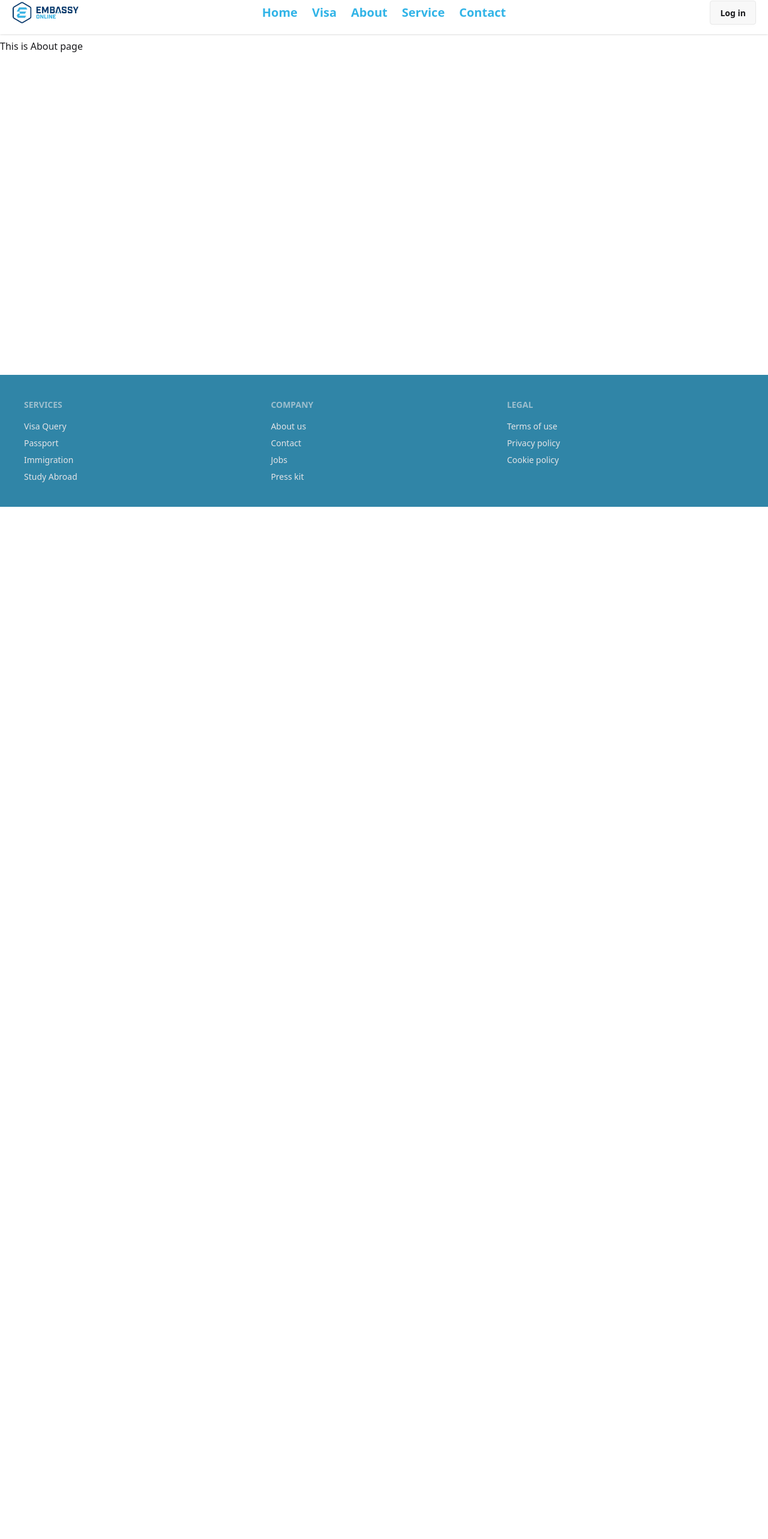
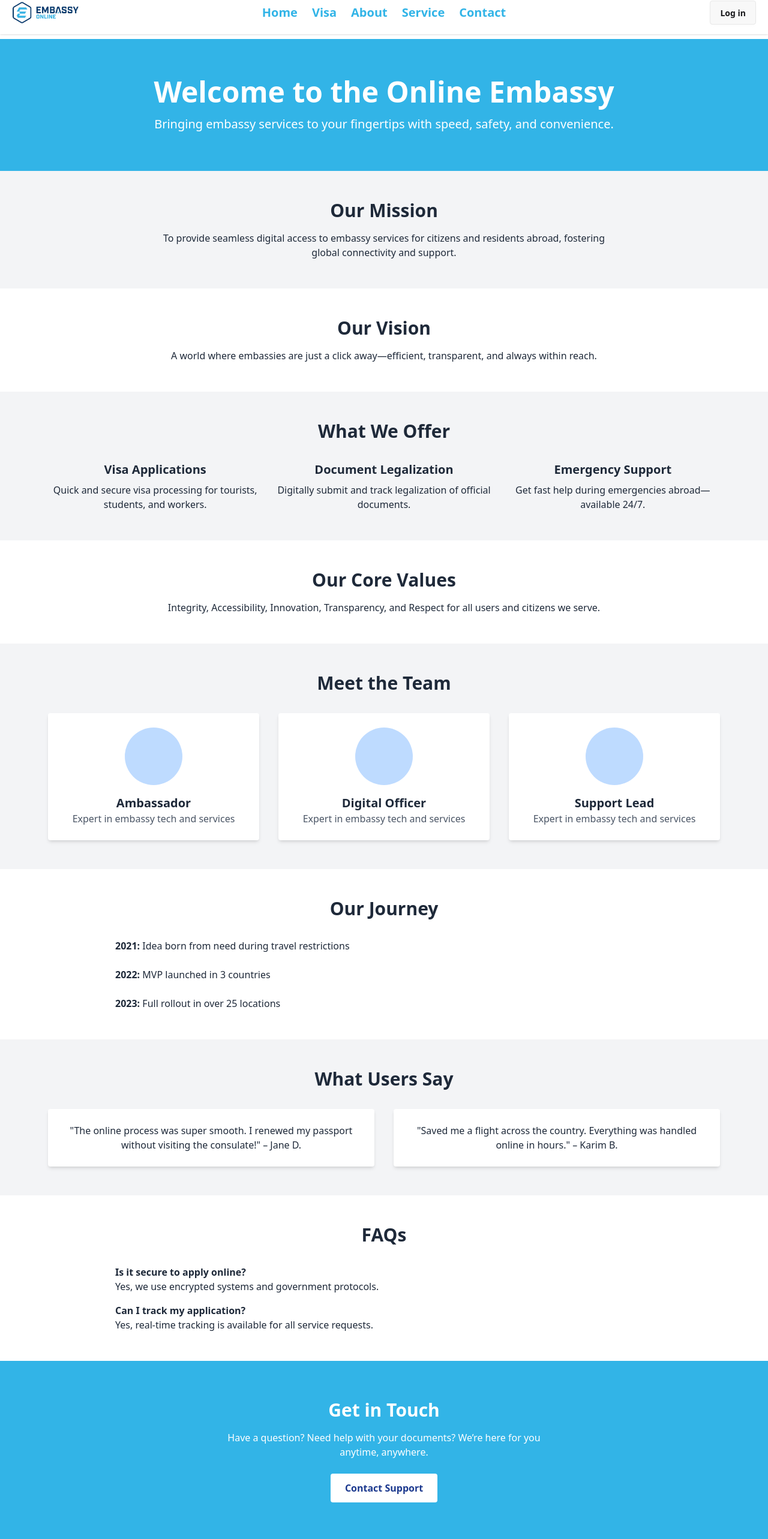
Before and after one commit to rafiahmedrizvee/React-first-final-project, a React (Vite) app: page /about in a window 1280 px wide. Shown: the part 15-2581 px from the top of the page at 60% size. Before the commit the page ends 860 px from the top, so only its background shows below. Built offline with nearby package versions, Linux system fonts and the light colour scheme.

Commit message:
visa update

```diff
--- a/package.json
+++ b/package.json
@@ -13,6 +13,7 @@
     "@tailwindcss/vite": "^4.1.2",
     "animate.css": "^4.1.1",
     "date-fns": "^4.1.0",
+    "express": "^5.1.0",
     "framer-motion": "^12.6.5",
     "react": "^19.0.0",
     "react-day-picker": "^9.6.7",
--- a/public/visaAppointmentOptions.json
+++ /dev/null
@@ -1,33 +0,0 @@
-[
-        {
-          "_id": "1",
-          "name": "United States Embassy",
-          "slots": ["2025-04-22T10:00:00Z", "2025-04-23T14:00:00Z"]
-        },
-        {
-          "_id": "2",
-          "name": "Canadian Embassy",
-          "slots": ["2025-04-24T09:00:00Z", "2025-04-25T11:30:00Z"]
-        },
-        {
-          "_id": "3",
-          "name": "German Embassy",
-          "slots": ["2025-04-22T13:00:00Z", "2025-04-26T15:00:00Z"
-        ]
-        },
-        {
-          "_id": "4",
-          "name": "British Embassy",
-          "slots": ["2025-04-27T10:30:00Z", "2025-04-28T16:00:00Z"]
-        },
-        {
-          "_id": "5",
-          "name": "Australian Embassy",
-          "slots": [""]
-        },
-        {
-          "_id": "6",
-          "name": "Indian Embassy",
-          "slots": ["2025-04-25T08:00:00Z", "2025-04-26T12:30:00Z"]
-        }
-      ]
--- a/src/Pages/About/About.jsx
+++ b/src/Pages/About/About.jsx
@@ -1,11 +1,159 @@
-import React from 'react';
+import React from "react";
+import aboutimg from "../../assets/images/people1.jpg"
+import { Link } from "react-router-dom";
 
 const About = () => {
-    return (
-        <div>
-            <h1>This is About page</h1>
+  return (
+    <div className="bg-white text-gray-800">
+      {/* Hero Section */}
+      <section className="w-full py-16 bg-primary text-white text-center px-6">
+        <h1 className="text-4xl md:text-5xl font-bold mb-4">
+          Welcome to the Online Embassy
+        </h1>
+        <p className="text-lg md:text-xl max-w-3xl mx-auto">
+          Bringing embassy services to your fingertips with speed, safety, and
+          convenience.
+        </p>
+      </section>
+
+      {/* Mission */}
+      <section className="py-12 px-6 md:px-20 bg-gray-100 text-center">
+        <h2 className="text-3xl font-semibold mb-4">Our Mission</h2>
+        <p className="max-w-3xl mx-auto">
+          To provide seamless digital access to embassy services for citizens
+          and residents abroad, fostering global connectivity and support.
+        </p>
+      </section>
+
+      {/* Vision */}
+      <section className="py-12 px-6 md:px-20 text-center">
+        <h2 className="text-3xl font-semibold mb-4">Our Vision</h2>
+        <p className="max-w-3xl mx-auto">
+          A world where embassies are just a click away—efficient, transparent,
+          and always within reach.
+        </p>
+      </section>
+
+      {/* What We Offer */}
+      <section className="py-12 px-6 md:px-20 bg-gray-100">
+        <h2 className="text-3xl font-semibold text-center mb-8">
+          What We Offer
+        </h2>
+        <div className="grid md:grid-cols-3 gap-6 text-center">
+          <div>
+            <h3 className="text-xl font-bold mb-2">Visa Applications</h3>
+            <p>
+              Quick and secure visa processing for tourists, students, and
+              workers.
+            </p>
+          </div>
+          <div>
+            <h3 className="text-xl font-bold mb-2">Document Legalization</h3>
+            <p>
+              Digitally submit and track legalization of official documents.
+            </p>
+          </div>
+          <div>
+            <h3 className="text-xl font-bold mb-2">Emergency Support</h3>
+            <p>Get fast help during emergencies abroad—available 24/7.</p>
+          </div>
         </div>
-    );
+      </section>
+
+      {/* Our Values */}
+      <section className="py-12 px-6 md:px-20 text-center">
+        <h2 className="text-3xl font-semibold mb-4">Our Core Values</h2>
+        <p className="max-w-3xl mx-auto">
+          Integrity, Accessibility, Innovation, Transparency, and Respect for
+          all users and citizens we serve.
+        </p>
+      </section>
+
+      {/* Meet the Team */}
+      <section className="py-12 px-6 md:px-20 bg-gray-100">
+        <h2 className="text-3xl font-semibold text-center mb-8">
+          Meet the Team
+        </h2>
+        <div className="grid md:grid-cols-3 gap-8 text-center">
+          {["Ambassador", "Digital Officer", "Support Lead"].map(
+            (role, index) => (
+              <div key={index} className="bg-white p-6 shadow-md rounded">
+                <div className="h-24 w-24 mx-auto rounded-full bg-blue-200 mb-4" />
+
+                <h4 className="text-xl font-bold">{role}</h4>
+                <p className="text-gray-600">
+                  Expert in embassy tech and services
+                </p>
+              </div>
+            )
+          )}
+        </div>
+      </section>
+
+      {/* Timeline */}
+      <section className="py-12 px-6 md:px-20">
+        <h2 className="text-3xl font-semibold text-center mb-8">Our Journey</h2>
+        <ul className="max-w-4xl mx-auto space-y-6">
+          <li>
+            <strong>2021:</strong> Idea born from need during travel
+            restrictions
+          </li>
+          <li>
+            <strong>2022:</strong> MVP launched in 3 countries
+          </li>
+          <li>
+            <strong>2023:</strong> Full rollout in over 25 locations
+          </li>
+        </ul>
+      </section>
+
+      {/* Testimonials */}
+      <section className="py-12 px-6 md:px-20 bg-gray-100 text-center">
+        <h2 className="text-3xl font-semibold mb-8">What Users Say</h2>
+        <div className="grid md:grid-cols-2 gap-8">
+          <blockquote className="bg-white p-6 shadow-md rounded">
+            "The online process was super smooth. I renewed my passport without
+            visiting the consulate!" – Jane D.
+          </blockquote>
+          <blockquote className="bg-white p-6 shadow-md rounded">
+            "Saved me a flight across the country. Everything was handled online
+            in hours." – Karim B.
+          </blockquote>
+        </div>
+      </section>
+
+      {/* FAQs */}
+      <section className="py-12 px-6 md:px-20">
+        <h2 className="text-3xl font-semibold text-center mb-8">FAQs</h2>
+        <div className="space-y-4 max-w-4xl mx-auto">
+          <div>
+            <h4 className="font-bold">Is it secure to apply online?</h4>
+            <p>Yes, we use encrypted systems and government protocols.</p>
+          </div>
+          <div>
+            <h4 className="font-bold">Can I track my application?</h4>
+            <p>
+              Yes, real-time tracking is available for all service requests.
+            </p>
+          </div>
+        </div>
+      </section>
+
+      {/* Contact */}
+      <section className="py-16 px-6 md:px-20 bg-primary text-white text-center">
+        <h2 className="text-3xl font-semibold mb-4">Get in Touch</h2>
+        <p className="mb-6 max-w-xl mx-auto">
+          Have a question? Need help with your documents? We’re here for you
+          anytime, anywhere.
+        </p>
+       <Link to='/contact'>
+       <button className="bg-white text-blue-900 font-bold px-6 py-3 rounded hover:bg-primary transition">
+          Contact Support
+        </button>
+       </Link>
+      </section>
+    </div>
+  );
 };
 
 export default About;
--- a/src/Pages/Home/Home.jsx
+++ b/src/Pages/Home/Home.jsx
@@ -5,6 +5,7 @@ import Explore from './Explore/Explore';
 import WorldKey from './WorldKey/WorldKey';
 import Testimonial from './Testimonial/Testimonial';
 import InfoCards from './InfoCards/InfoCards';
+
 
 
 const Home = () => {
--- a/src/Pages/Visa/BookingModal/BookingModal.jsx
+++ b/src/Pages/Visa/BookingModal/BookingModal.jsx
@@ -22,49 +22,49 @@ const BookingModal = ({time,date}) => {
 
           </div>
 
-          <div class="max-w-md mx-auto p-6 bg-white rounded-2xl shadow-md mt-10">
-  <h2 class="text-2xl font-semibold mb-6 text-center">Appointment Form</h2>
-  <form class="space-y-4">
+          <div className="max-w-md mx-auto p-6 bg-white rounded-2xl shadow-md mt-10">
+  <h2 className="text-2xl font-semibold mb-6 text-center">Appointment Form</h2>
+  <form className="space-y-4">
 
     <div>
-      <label for="name" class="block text-sm font-medium text-gray-700">Name</label>
+      <label for="name" className="block text-sm font-medium text-gray-700">Name</label>
       <input type="text" id="name" name="name" placeholder="Name" required
-             class="mt-1 block w-full rounded-md border-gray-300 shadow-sm focus:border-indigo-500 focus:ring-indigo-500"/>
+             className="mt-1 block w-full rounded-md border-gray-300 shadow-sm focus:border-indigo-500 focus:ring-indigo-500"/>
     </div>
 
 
     <div>
-      <label for="email" class="block text-sm font-medium text-gray-700">Email</label>
+      <label for="email" className="block text-sm font-medium text-gray-700">Email</label>
       <input type="email" id="email" name="email" placeholder="Email" required
-             class="mt-1 block w-full rounded-md border-gray-300 shadow-sm focus:border-indigo-500 focus:ring-indigo-500"/>
+             className="mt-1 block w-full rounded-md border-gray-300 shadow-sm focus:border-indigo-500 focus:ring-indigo-500"/>
     </div>
 
 
     <div>
-      <label for="phone" class="block text-sm font-medium text-gray-700">Phone</label>
+      <label for="phone" className="block text-sm font-medium text-gray-700">Phone</label>
       <input type="tel" id="phone" name="phone" placeholder="Phone" required
-             class="mt-1 block w-full rounded-md border-gray-300 shadow-sm focus:border-indigo-500 focus:ring-indigo-500"/>
+             className="mt-1 block w-full rounded-md border-gray-300 shadow-sm focus:border-indigo-500 focus:ring-indigo-500"/>
     </div>
 
 
     <div>
-      <label for="date" class="block text-sm font-medium text-gray-700">Date</label>
-      <input Value={date}
+      <label for="date" className="block text-sm font-medium text-gray-700">Date</label>
+      <input value={date}
       type="date"  id="date" name="date" placeholder="Date" required
-             class="mt-1 block w-full rounded-md border-gray-300 shadow-sm focus:border-indigo-500 focus:ring-indigo-500"/>
+             className="mt-1 block w-full rounded-md border-gray-300 shadow-sm focus:border-indigo-500 focus:ring-indigo-500"/>
     </div>
 
 
     <div>
-      <label for="time" class="block text-sm font-medium text-gray-700">Time</label>
+      <label for="time" className="block text-sm font-medium text-gray-700">Time</label>
       <input type="time" id="time" name="time" placeholder="Time" required
-             class="mt-1 block w-full rounded-md border-gray-300 shadow-sm focus:border-indigo-500 focus:ring-indigo-500"/>
+             className="mt-1 block w-full rounded-md border-gray-300 shadow-sm focus:border-indigo-500 focus:ring-indigo-500"/>
     </div>
 
 
-    <div class="pt-4">
+    <div className="pt-4">
       <button type="submit"
-              class="w-full bg-primary text-white py-2 px-4 rounded-md hover:bg-secondary transition">
+              className="w-full bg-primary text-white py-2 px-4 rounded-md hover:bg-secondary transition">
         Pick Time
       </button>
     </div>
--- a/src/Pages/Visa/VisaAppointments/VisaAppointments.jsx
+++ b/src/Pages/Visa/VisaAppointments/VisaAppointments.jsx
@@ -10,10 +10,13 @@ const VisaAppointments = ({selectedDate}) => {
 
 
   useEffect(() => {
-    fetch("visaAppointmentOptions.json")
+    fetch("http://localhost:7000/appointments")
       .then((res) => res.json())
       .then((data) => setAppointments(data));
   }, []);
+
+  console.log(appointments);
+
 
   return (
     <div className="mx-5">
--- a/src/Routes/Route/Route.jsx
+++ b/src/Routes/Route/Route.jsx
@@ -47,6 +47,7 @@ const router = createBrowserRouter ([
     },
 
 
+
 ]);
 
 export default router;
```
Also changed, not shown: 1 other file (tests, documents, lock files or other folders).
